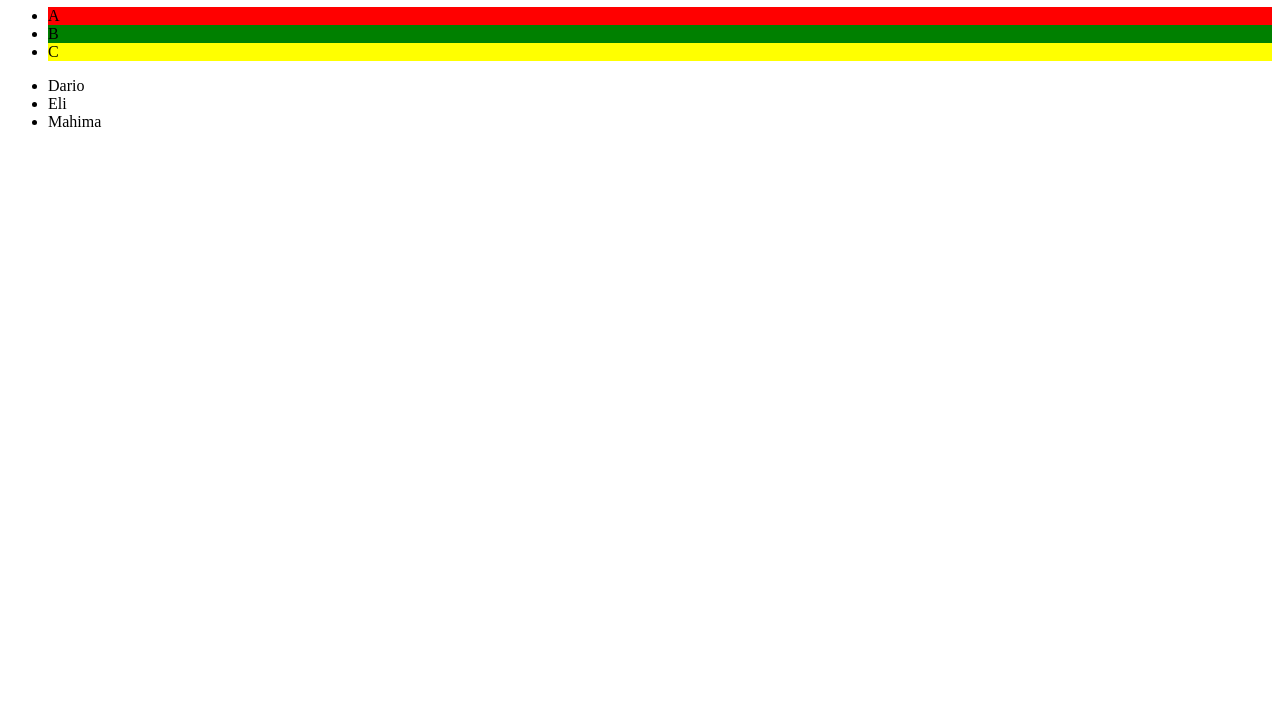
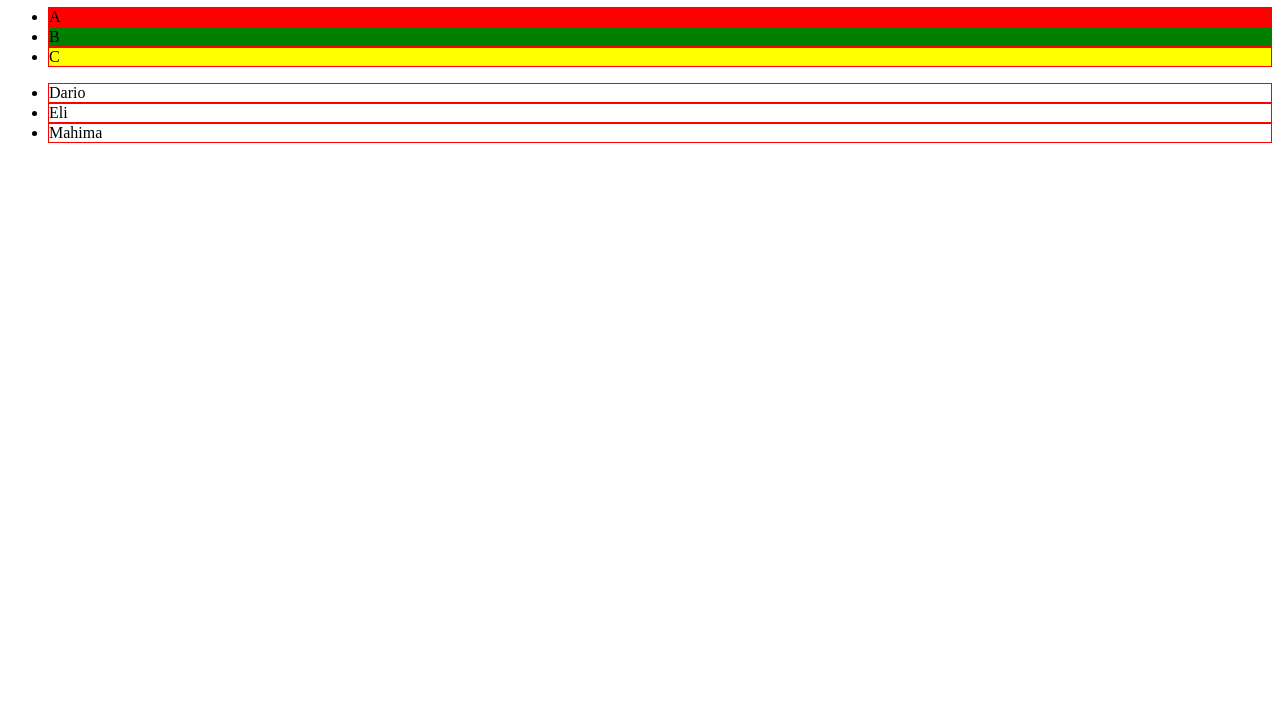
Before and after one commit to JamesBlocker/js_DOM-1-29-18, a plain HTML site: page index.html in a window 1280 px wide. Shown: the part 73-800 px from the top of the page. Drawn offline with Linux system fonts and the light colour scheme.

Commit message:
built function to change color

```diff
--- a/index.html
+++ b/index.html
@@ -45,9 +45,11 @@
             secondBand.style.background = "green";
         }
 
-        // for (var i = 0; i < theLis.length; i++) {
-        //     theLis[i].style.border = "1px solid red";
-        // }
+        var theLis = document.querySelectorAll('li');
+
+        for (var i = 0; i < theLis.length; i++) {
+            theLis[i].style.border = "1px solid red";
+        }
 
     </script>
 </body>
```
